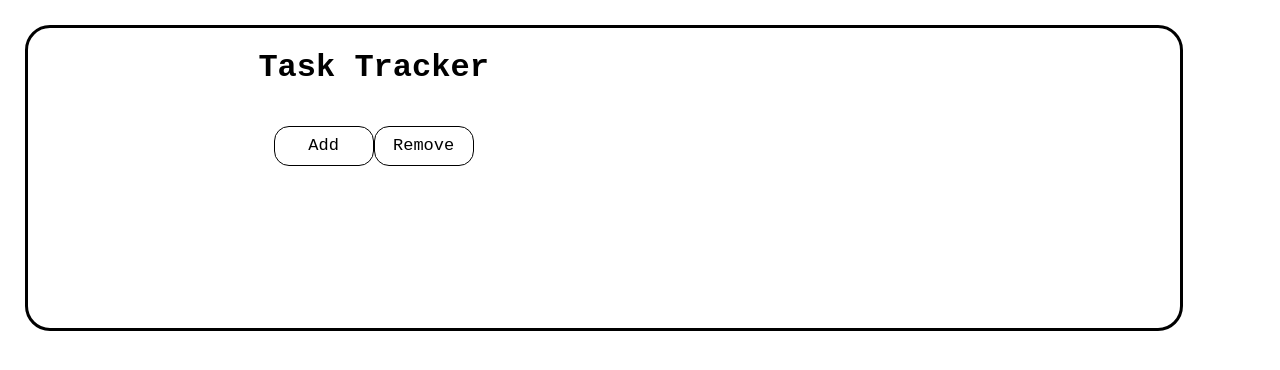
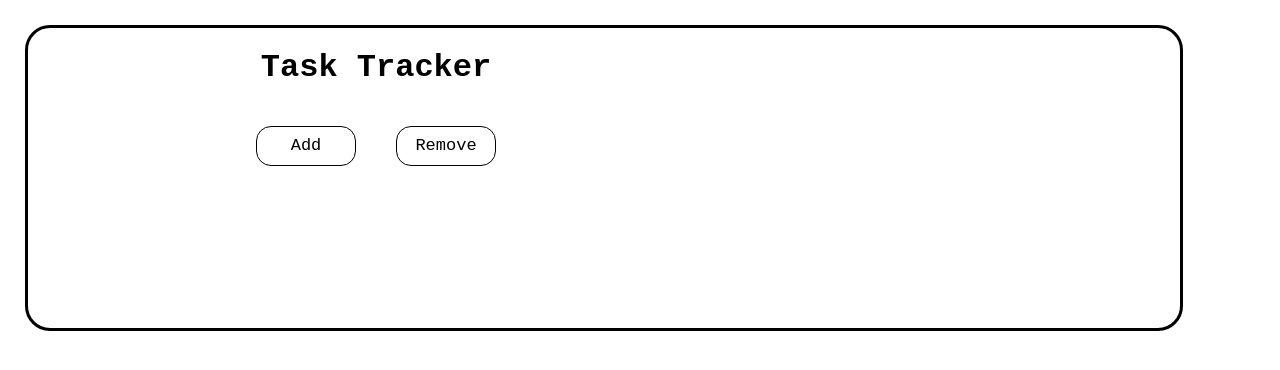
Before and after one commit to hamzaplojovic/expense_tracker, a React (Create React App) app in the folder app/: page / in a window 1280 px wide. Shown: the top 370 px of the page. Built offline with nearby package versions, Linux system fonts and the light colour scheme.

Commit message:
Remove button in progress

```diff
--- a/app/src/App.js
+++ b/app/src/App.js
@@ -8,7 +8,7 @@ function App() {
             <div className="add">
                 <Header />
             </div>
-            <div className="items"></div>
+            <div className="items" id="items"></div>
         </div>
     );
 }
--- a/app/src/components/Header.js
+++ b/app/src/components/Header.js
@@ -16,7 +16,18 @@ const Header = ({ title }) => {
             >
                 Add
             </button>
-            <button>Remove</button>
+            <button
+                className="remove"
+                onClick={() => {
+                    var r_input = window.prompt(
+                        "Enter item you want to remove"
+                    );
+                    var items = document.querySelectorAll("h3");
+                    console.log(items);
+                }}
+            >
+                Remove
+            </button>
         </div>
     );
 };
--- a/app/src/index.css
+++ b/app/src/index.css
@@ -39,3 +39,6 @@ button:hover {
 .items {
     margin-top: 50px;
 }
+.remove {
+    margin-left: 40px;
+}
```
